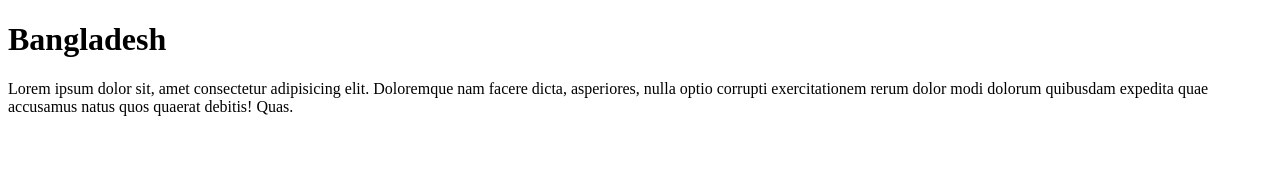
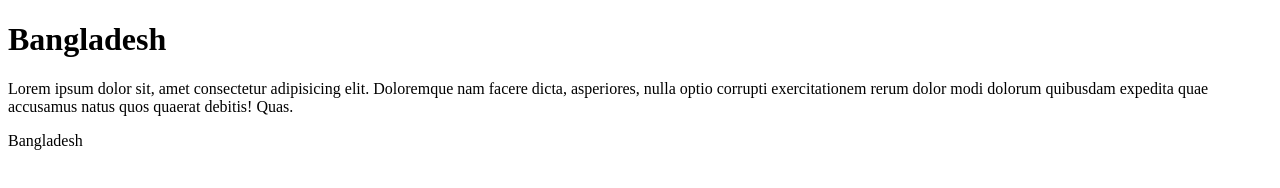
Before and after one commit to reaz1997/WEB_DESIGN_DEVELOPMENT, a plain HTML site: page index.html in a window 1280 px wide. Drawn offline with Linux system fonts and the light colour scheme.

Commit message:
Update index.html

```diff
--- a/index.html
+++ b/index.html
@@ -9,5 +9,6 @@
 <body>
     <h1>Bangladesh</h1>
     <p>Lorem ipsum dolor sit, amet consectetur adipisicing elit. Doloremque nam facere dicta, asperiores, nulla optio corrupti exercitationem rerum dolor modi dolorum quibusdam expedita quae accusamus natus quos quaerat debitis! Quas.</p>
-</body>
+     <p>Bangladesh<p>
+    </body>
 </html>
```
